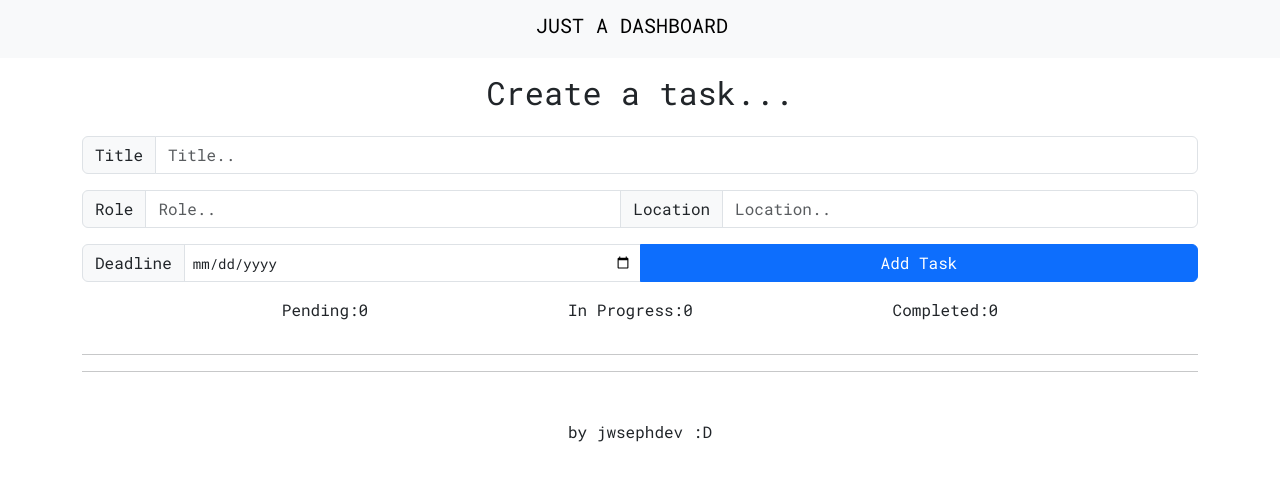
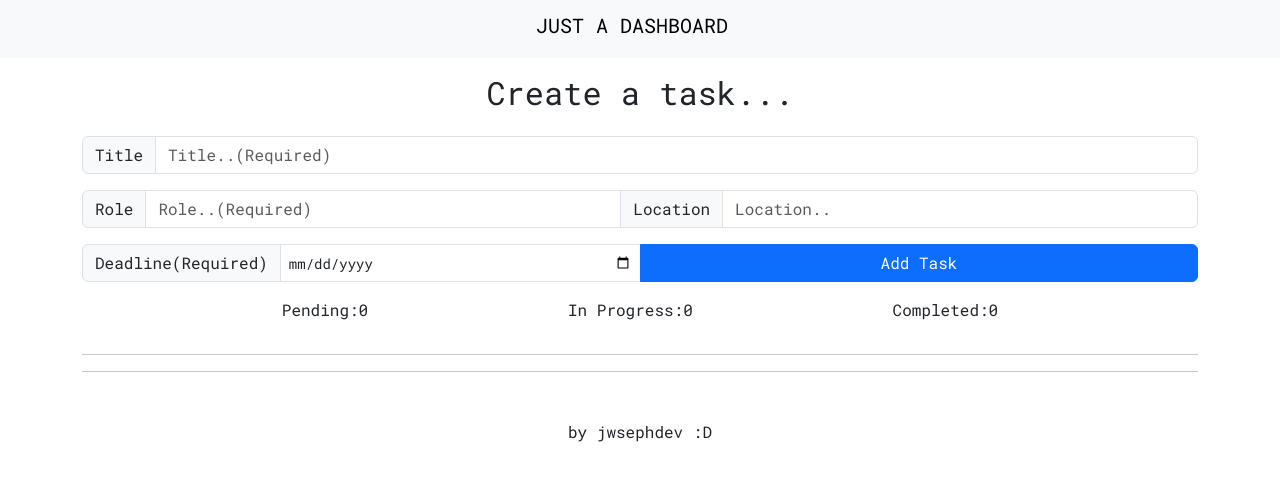
Before and after one commit to jwsephdev/Web-Dashboard, a React (Vite) app: page / in a window 1280 px wide. Shown: the top 480 px of the page. Built offline with nearby package versions, Linux system fonts and the light colour scheme.

Commit message:
required

```diff
--- a/src/components/Header.jsx
+++ b/src/components/Header.jsx
@@ -105,7 +105,7 @@ const deleteItem = (index) => {
         <input
         className='form-control'
         type='text'
-        placeholder='Title..'
+        placeholder='Title..(Required)'
         value={newTitle}
         onChange={(e) => handleInputChange(e, setNewTitle)}
         />
@@ -117,7 +117,7 @@ const deleteItem = (index) => {
       <input
       className='form-control'
       type='text'
-      placeholder='Role..'
+      placeholder='Role..(Required)'
       value={newRole}
       onChange={(e) => handleInputChange(e, setNewRole)}
       />
@@ -134,7 +134,7 @@ const deleteItem = (index) => {
 
       <div className='mb-3'>
       <div className='input-group date'>
-      <span class="input-group-text" id="basic-addon1">Deadline</span>
+      <span class="input-group-text" id="basic-addon1">Deadline(Required)</span>
       <input
       className='form-control form-control-sm'
       id='dateIcon'
```
